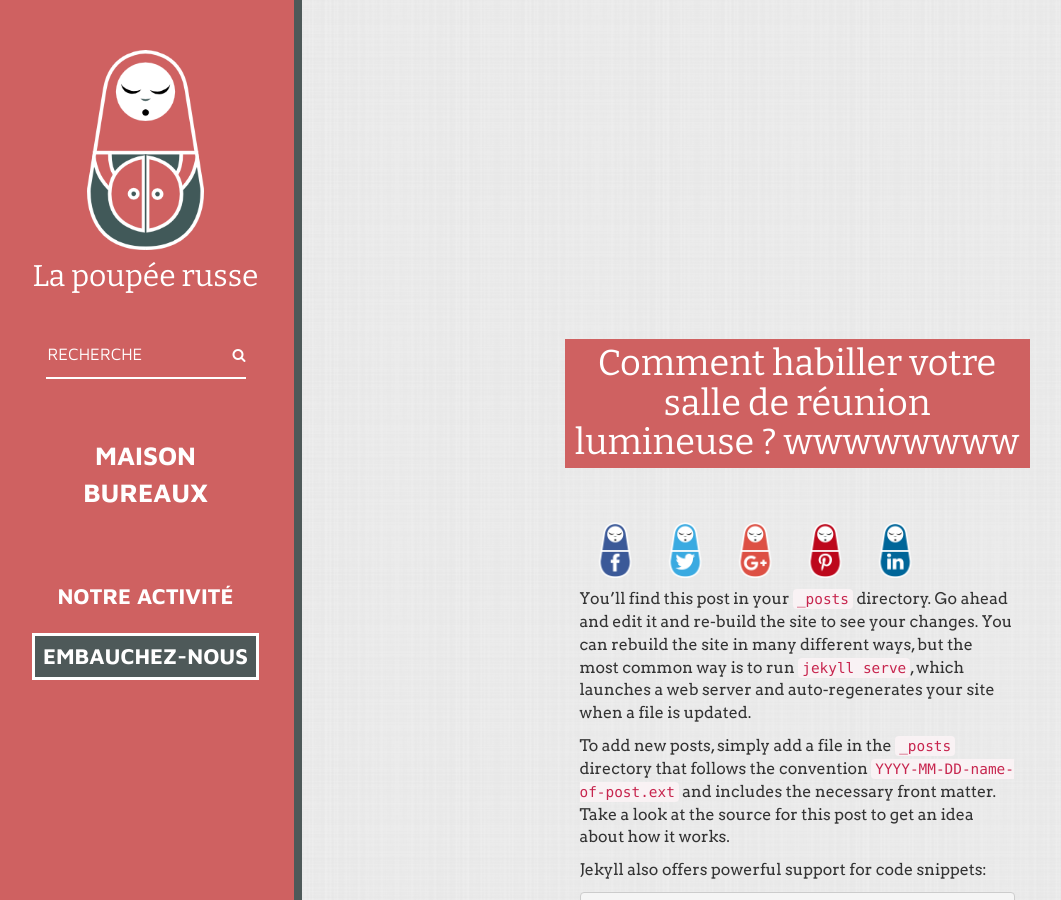
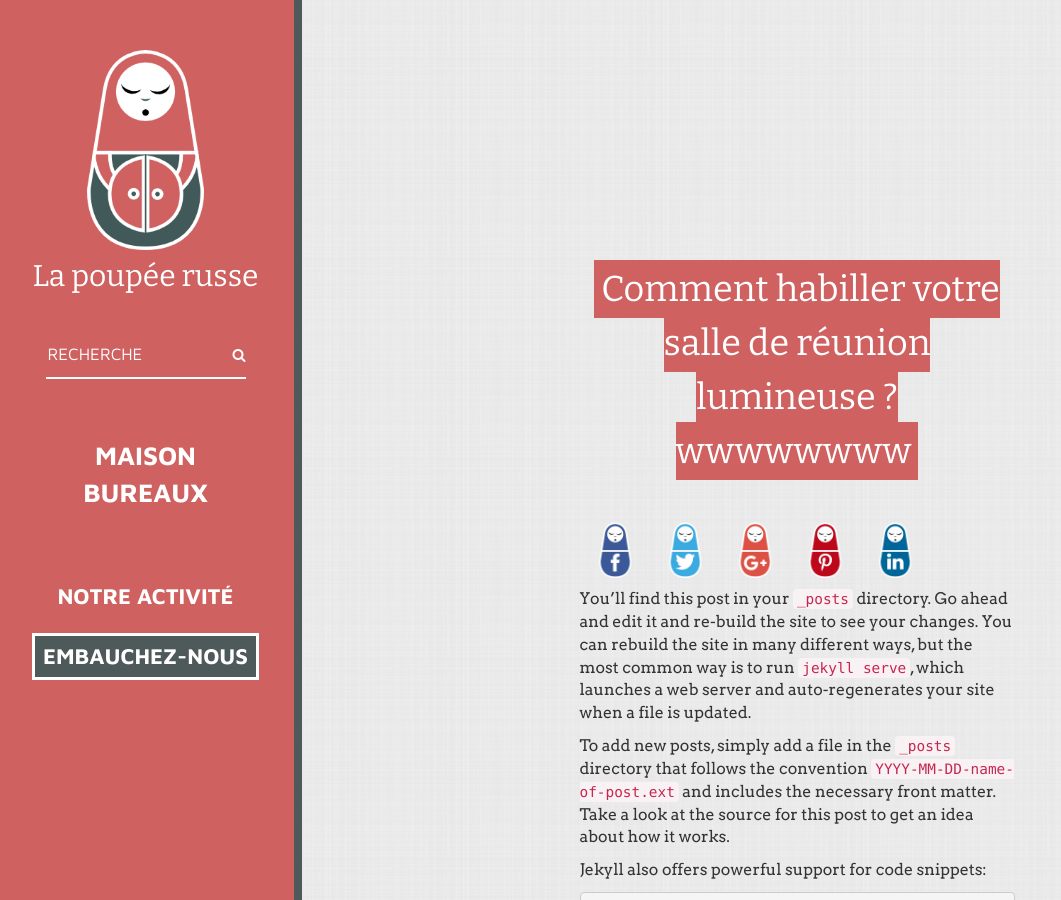
Before and after one commit to Koroeskohr/la-poupee-russe, a Jekyll site: the page built from _posts/2016-02-09-welcome-to-fez (4th copy).markdown, in a window 1280 px wide and 900 px high, scrolled down 222 px. Shown: the whole window, without its empty margins (3-1064 px from the left). Built offline with Jekyll 4.4.1, drawn with Linux system fonts in a browser that asks for light colours; nearby versions of some CDN libraries.

Commit message:
Fix displaying of title on article page

```diff
--- a/_layouts/post.html
+++ b/_layouts/post.html
@@ -8,7 +8,10 @@ layout: default
     {% endif %}
   ">
 
-    <h1 class="post-title col-sm-6 col-sm-offset-3" itemprop="name headline">{{ page.title }}</h1>
+    <div class="post-title col-sm-6 col-sm-offset-3">
+          <h1 itemprop="name headline">{{ page.title }}</h1>
+
+    </div>
 
   </div>
 
--- a/_sass/_article.scss
+++ b/_sass/_article.scss
@@ -11,14 +11,19 @@ article.post {
     background-position: center;
     position: relative;
 
-    h1.post-title {
-      background: $red;
-      display: inline-block;
-      padding: 5px 10px;
-      color: white;
-      text-align: center;
+    div.post-title {
       position: absolute;
       bottom: 20px;
+      text-align: center;
+
+      h1 {
+        background: $red;
+        display: inline;
+        padding: 0.7rem 0.7rem;
+        color: white;
+        line-height: 5.4rem;
+      }
+
     }
   }
 
```
